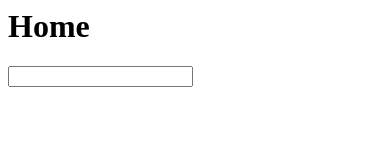
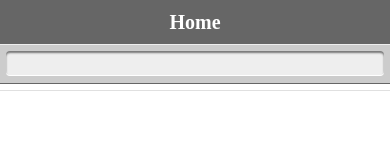
Before and after one commit to benblume/phonegap-tutorial, a plain HTML site: page index.html in a window 390 px wide. Drawn offline with Linux system fonts and the light colour scheme; some packages are replaced by stand-ins of ours; a small style sheet from the web is missing.

Commit message:
More views and some styling

```diff
--- a/index.html
+++ b/index.html
@@ -1,9 +1,14 @@
 <html>
+<head>
+	<script src="css/source-sans-pro.js"></script>
+	<link href="css/styles.css" rel="stylesheet">
+</head>
+
 <body>
 
 <script id="home-tpl" type="text/x-handlebars-template">
     <div class='header'><h1>Home</h1></div>
-    <div class='search-bar'><input class='search-key' type="text"/></div>
+    <div class='search-bar'><input class='search-key' type="search"/></div>
     <ul class='employee-list'></ul>
 </script>
 
@@ -17,6 +22,7 @@
 <script src="lib/jquery-1.8.2.min.js"></script>
 <script src="js/storage/memory-store.js"></script>
 <script src="lib/handlebars.js"></script>
+<script src="js/HomeView.js"></script>
 <script src="js/main.js"></script>
 
 </body>
--- /dev/null
+++ b/js/HomeView.js
@@ -0,0 +1,25 @@
+var HomeView = function(store) {
+
+ 	this.render = function() {
+		this.el.html(HomeView.template());
+		return this;
+	},
+
+    this.findByName = function() {
+        store.findByName($('.search-key').val(), function(employees) {
+            $('.employee-list').html(HomeView.liTemplate(employees));
+        });
+    },
+
+    this.initialize = function() {
+        // Define a div wrapper for the view. The div wrapper is used to attach events.
+        this.el = $('<div/>');
+        this.el.on('keyup', '.search-key', this.findByName);
+    };
+
+    this.initialize();
+
+}
+
+HomeView.template = Handlebars.compile($("#home-tpl").html());
+HomeView.liTemplate = Handlebars.compile($("#employee-li-tpl").html());
--- a/js/main.js
+++ b/js/main.js
@@ -8,25 +8,10 @@ var app = {
 		}
 	},
 
-	renderHomeView: function() {
-		$('body').html(this.homeTpl());
-		$('.search-key').on('keyup', $.proxy(this.findByName, this));
-	},
-
-    findByName: function() {
-        console.log('findByName');
-        this.store.findByName($('.search-key').val(), function(employees) {
-            $('.employee-list').html(self.employeeLiTpl(employees));
-        });
-    },
-
     initialize: function() {
     	var self = this;
-    	this.homeTpl = Handlebars.compile($("#home-tpl").html());
-		this.employeeLiTpl = Handlebars.compile($("#employee-li-tpl").html());
-
         this.store = new MemoryStore(function() {
-        	self.renderHomeView();
+        	$('body').html(new HomeView(self.store).render().el);
     	});
     }
 
```
